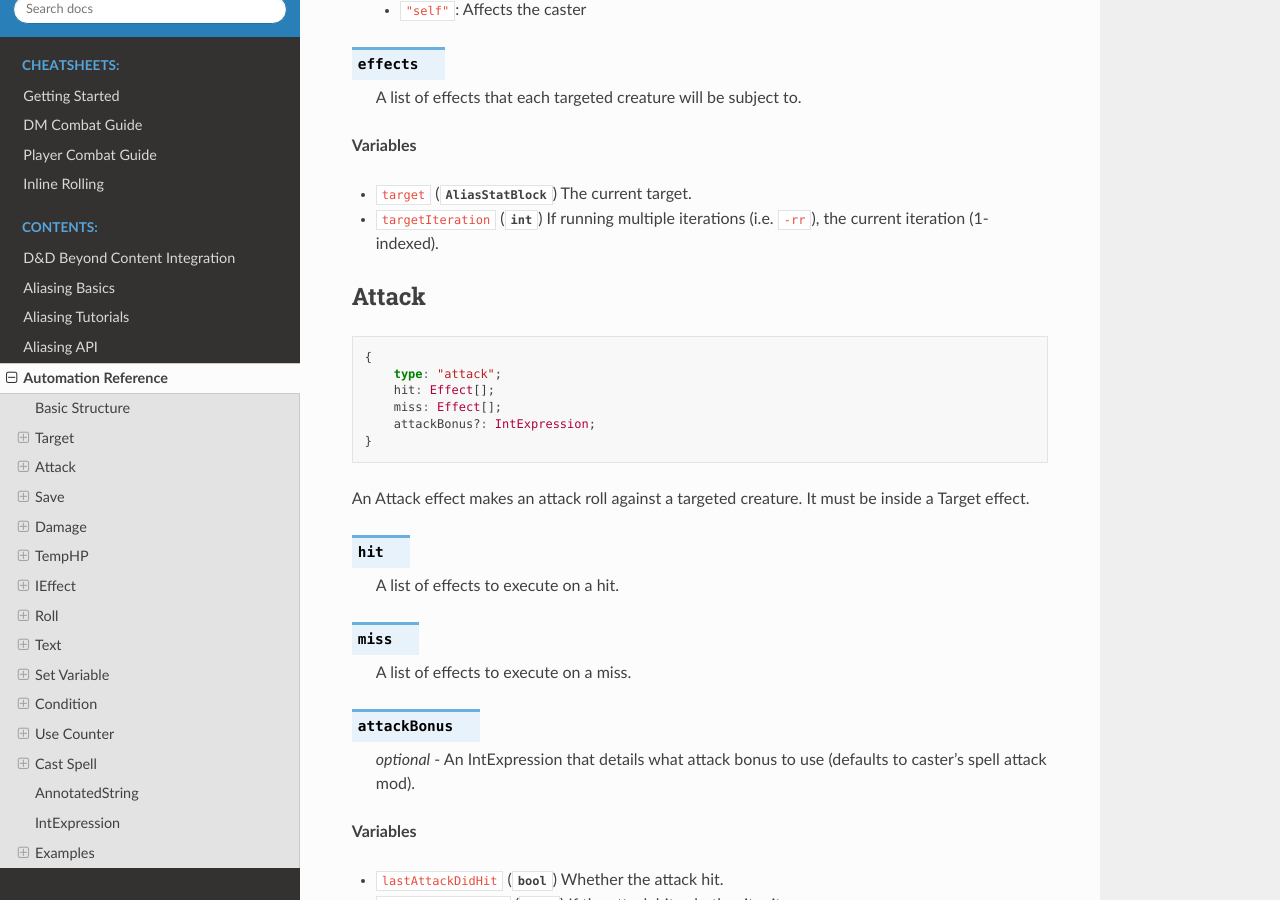
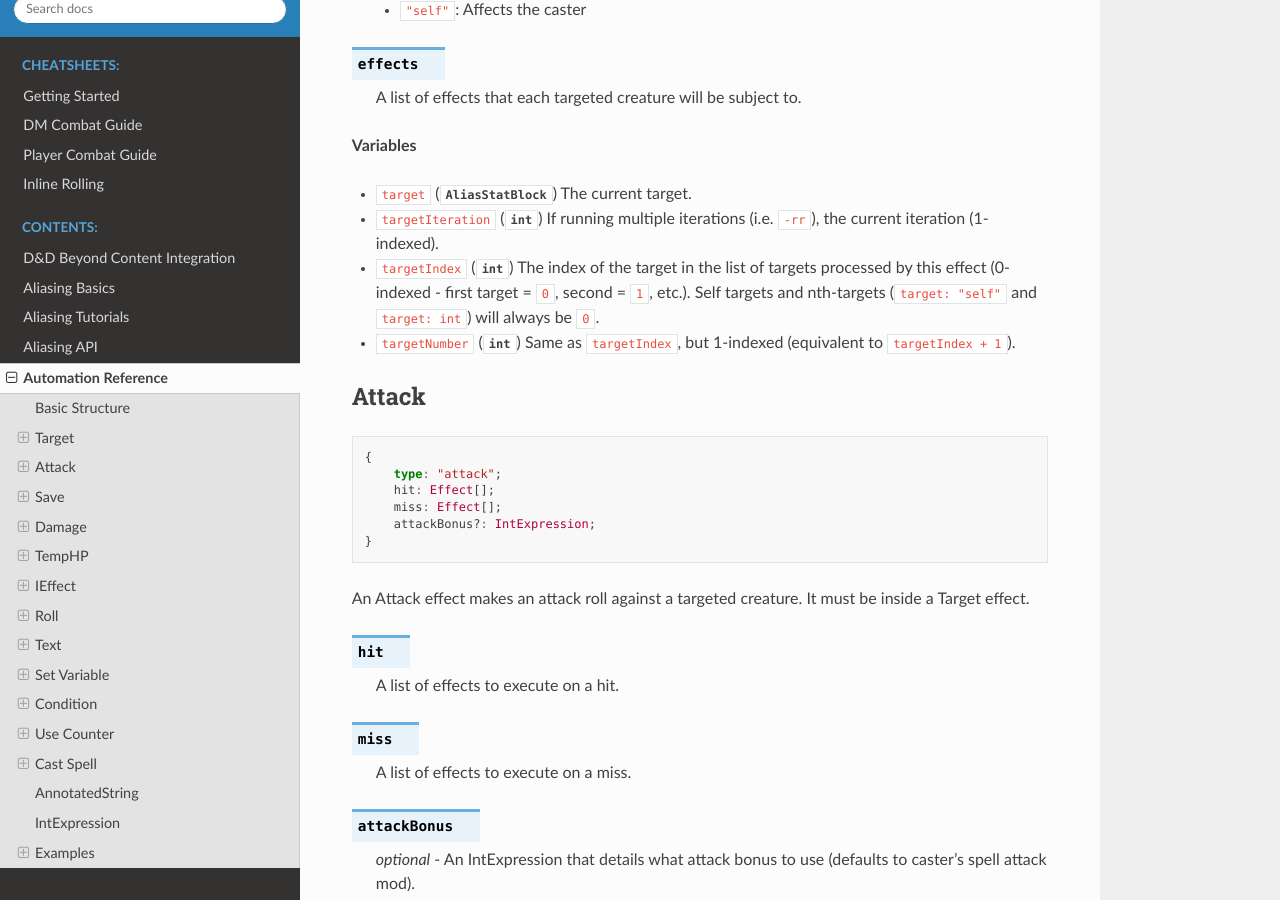
Before and after one commit to avrae/avrae, a Sphinx documentation site: the page built from docs/automation_ref.rst, in a window 1280 px wide and 900 px high, scrolled down 837 px. Built offline with Sphinx 7.4.7 and the Read the Docs theme 2.0.0, drawn with Linux system fonts in a browser that asks for light colours.

Commit message:
feat(automation): AFR-914 add targetNumber and targetIndex metavars
Resolves #1711

```diff
--- a/docs/automation_ref.rst
+++ b/docs/automation_ref.rst
@@ -40,6 +40,10 @@ It designates what creatures to affect.
 
 - ``target`` (:class:`~aliasing.api.statblock.AliasStatBlock`) The current target.
 - ``targetIteration`` (:class:`int`) If running multiple iterations (i.e. ``-rr``), the current iteration (1-indexed).
+- ``targetIndex`` (:class:`int`) The index of the target in the list of targets processed by this effect
+  (0-indexed - first target = ``0``, second = ``1``, etc.). Self targets and nth-targets (``target: "self"`` and
+  ``target: int``) will always be ``0``.
+- ``targetNumber`` (:class:`int`) Same as ``targetIndex``, but 1-indexed (equivalent to ``targetIndex + 1``).
 
 Attack
 ------
```
Also changed, not shown: 1 other file.
